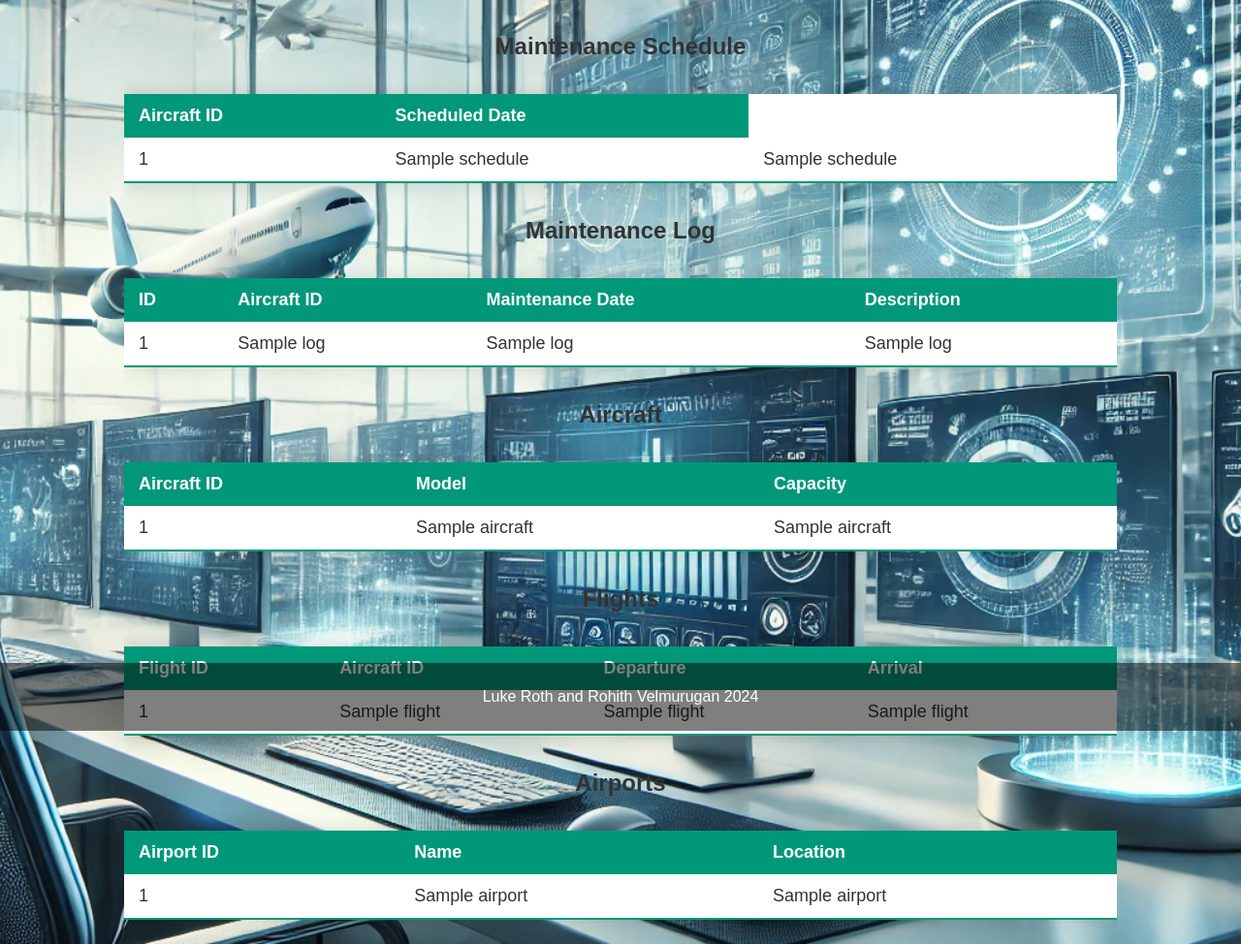
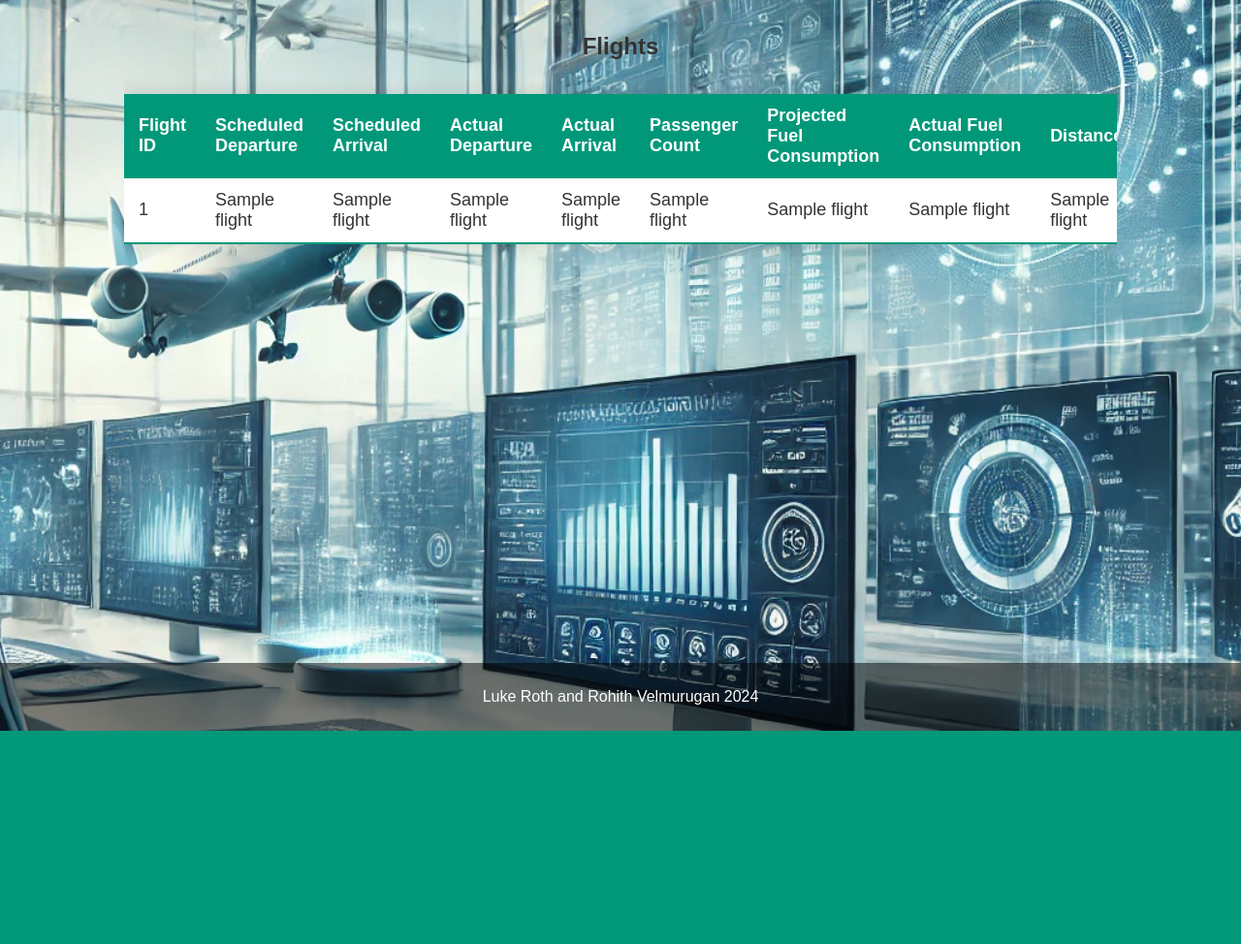
Before and after one commit to MST-CS2300-F24/mst-cs2300-project, a Flask app: template app/templates/flights.html in a window 1280 px wide. Shown: the part 46-1020 px from the top of the page at 97% size. After the commit the page ends 800 px from the top, so only its background shows below. Run offline with Flask 2, Linux system fonts and the light colour scheme; the template is opened without the code that fills it: most values are stand-ins (such as "Sample title", 1, 10 or a date in 2020).

Commit message:
directed data onto correct pages

```diff
--- a/app/templates/flights.html
+++ b/app/templates/flights.html
@@ -15,78 +15,23 @@
     </div>
     <div class="container" style="margin-top: 50px;">
         <div>
-            <h2>Maintenance Schedule</h2>
-            <table class="styled-table" style="background-color: white;">
-                <thead>
-                    <tr>
-                        <th>Aircraft ID</th>
-                        <th>Scheduled Date</th>
-                    </tr>
-                </thead>
-                <tbody>
-                    {% for schedule in maintenance_schedule %}
-                    <tr>
-                        <td>{{ schedule[0] }}</td>
-                        <td>{{ schedule[1] }}</td>
-                        <td>{{ schedule[2] }}</td>
-                    </tr>
-                    {% endfor %}
-                </tbody>
-            </table>
-        </div>
-        <div>
-            <h2>Maintenance Log</h2>
-            <table class="styled-table" style="background-color: white;">
-                <thead>
-                    <tr>
-                        <th>ID</th>
-                        <th>Aircraft ID</th>
-                        <th>Maintenance Date</th>
-                        <th>Description</th>
-                    </tr>
-                </thead>
-                <tbody>
-                    {% for log in maintenance_log %}
-                    <tr>
-                        <td>{{ log[0] }}</td>
-                        <td>{{ log[1] }}</td>
-                        <td>{{ log[2] }}</td>
-                        <td>{{ log[3] }}</td>
-                    </tr>
-                    {% endfor %}
-                </tbody>
-            </table>
-        </div>
-        <div>
-            <h2>Aircraft</h2>
-            <table class="styled-table" style="background-color: white;">
-                <thead>
-                    <tr>
-                        <th>Aircraft ID</th>
-                        <th>Model</th>
-                        <th>Capacity</th>
-                    </tr>
-                </thead>
-                <tbody>
-                    {% for aircraft in aircraft_list %}
-                    <tr>
-                        <td>{{ aircraft[0] }}</td>
-                        <td>{{ aircraft[1] }}</td>
-                        <td>{{ aircraft[2] }}</td>
-                    </tr>
-                    {% endfor %}
-                </tbody>
-            </table>
-        </div>
-        <div>
             <h2>Flights</h2>
+            <div class="table-container">
                 <table class="styled-table" style="background-color: white;">
                     <thead>
                         <tr>
                             <th>Flight ID</th>
+                            <th>Scheduled Departure</th>
+                            <th>Scheduled Arrival</th>
+                            <th>Actual Departure</th>
+                            <th>Actual Arrival</th>
+                            <th>Passenger Count</th>
+                            <th>Projected Fuel Consumption</th>
+                            <th>Actual Fuel Consumption</th>
+                            <th>Distance</th>
                             <th>Aircraft ID</th>
-                        <th>Departure</th>
-                        <th>Arrival</th>
+                            <th>Arrival Airport</th>
+                            <th>Departure Airport</th>
                         </tr>
                     </thead>
                     <tbody>
@@ -96,31 +41,19 @@
                             <td>{{ flight[1] }}</td>
                             <td>{{ flight[2] }}</td>
                             <td>{{ flight[3] }}</td>
+                            <td>{{ flight[4] }}</td>
+                            <td>{{ flight[5] }}</td>
+                            <td>{{ flight[6] }}</td>
+                            <td>{{ flight[7] }}</td>
+                            <td>{{ flight[8] }}</td>
+                            <td>{{ flight[9] }}</td>
+                            <td>{{ flight[10] }}</td>
+                            <td>{{ flight[11] }}</td>
                         </tr>
                         {% endfor %}
                     </tbody>
                 </table>
             </div>
-        <div>
-            <h2>Airports</h2>
-            <table class="styled-table" style="background-color: white;">
-                <thead>
-                    <tr>
-                        <th>Airport ID</th>
-                        <th>Name</th>
-                        <th>Location</th>
-                    </tr>
-                </thead>
-                <tbody>
-                    {% for airport in airport_list %}
-                    <tr>
-                        <td>{{ airport[0] }}</td>
-                        <td>{{ airport[1] }}</td>
-                        <td>{{ airport[2] }}</td>
-                    </tr>
-                    {% endfor %}
-                </tbody>
-            </table>
         </div>
     </div>
     <div class="masthead">
```
Also changed, not shown: app/routes.py (+13 -11 lines), app/templates/aircraft.html (+38 -3 lines), app/templates/airports.html (+25 -3 lines). Lines whose indentation alone changed are shown as unchanged.
